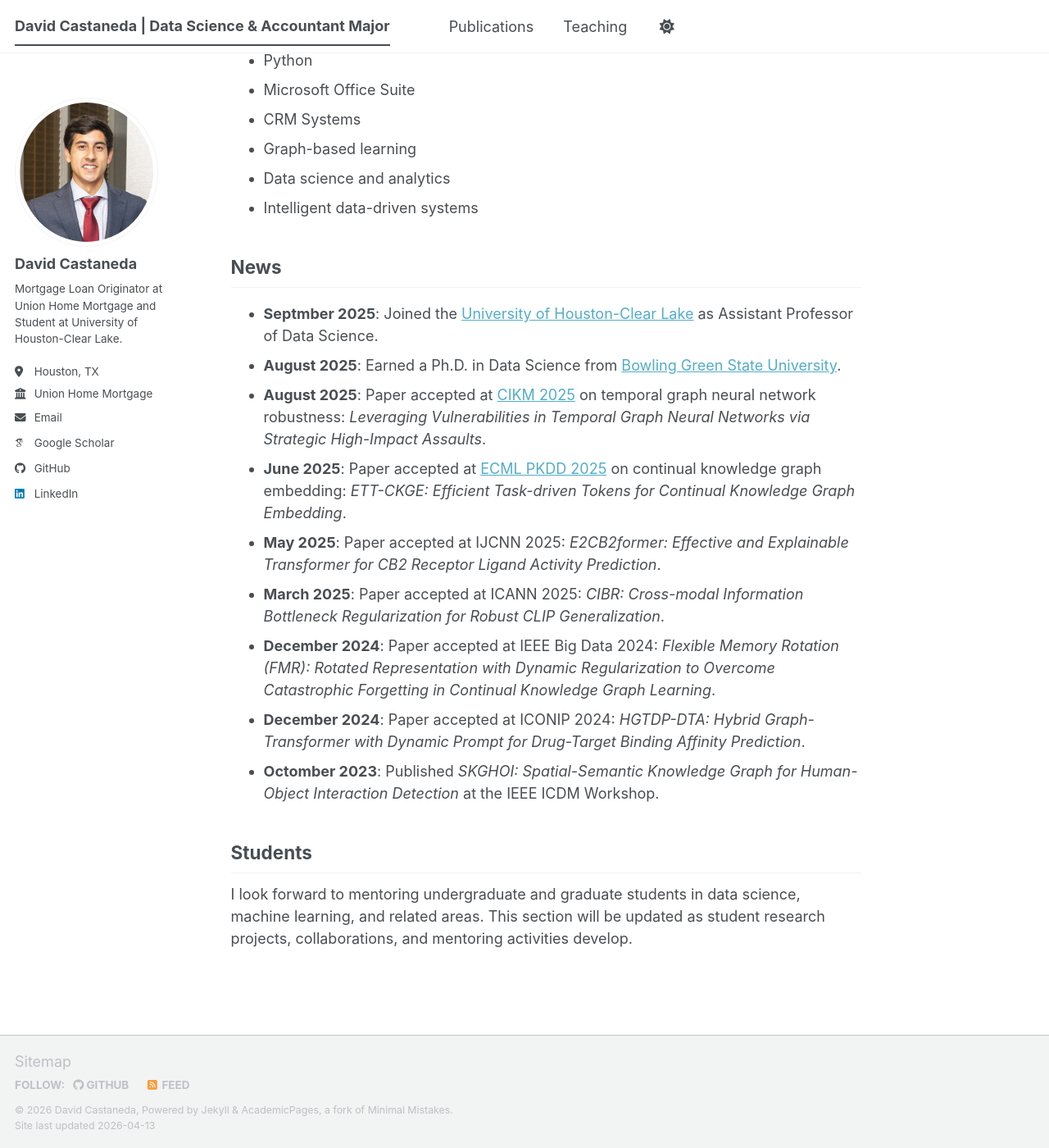
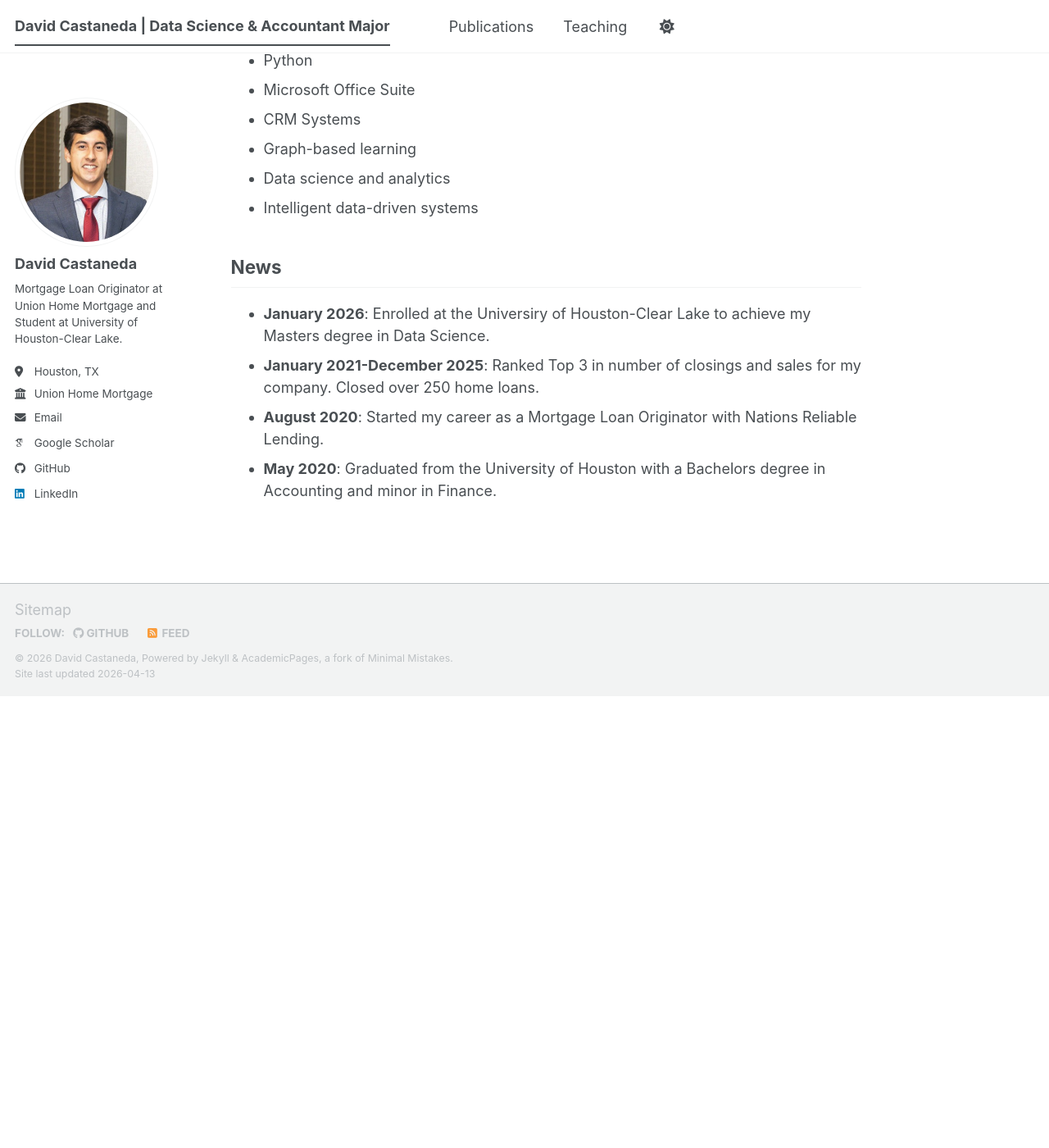
Before and after one commit to daveycasta13/daveycasta13.github.io, a Jekyll site: the page built from _pages/about.md, in a window 1280 px wide and 1400 px high, scrolled down 706 px. Shown: the whole window at 82% size. Built offline with Jekyll 4.4.1, drawn with Linux system fonts in a browser that asks for light colours; some web fonts are replaced; a script bundle is joined from its source files by our own code; library files that are not in the unit come from our copies; after the commit the page ends 1555 px from its top, so only the background shows below that.

Commit message:
Update about.md

```diff
--- a/_pages/about.md
+++ b/_pages/about.md
@@ -29,16 +29,7 @@ MBA Candidate in Data Science & Business Analytics with a strong foundation in a
 
 ## News
 
-- **Septmber 2025**: Joined the [University of Houston-Clear Lake](https://www.uhcl.edu/) as Assistant Professor of Data Science.
-- **August 2025**: Earned a Ph.D. in Data Science from [Bowling Green State University](https://www.bgsu.edu/).
-- **August 2025**: Paper accepted at [CIKM 2025](https://www.cikm2025.org/) on temporal graph neural network robustness: *Leveraging Vulnerabilities in Temporal Graph Neural Networks via Strategic High-Impact Assaults*.
-- **June 2025**: Paper accepted at [ECML PKDD 2025](https://ecmlpkdd.org/2025/) on continual knowledge graph embedding: *ETT-CKGE: Efficient Task-driven Tokens for Continual Knowledge Graph Embedding*.
-- **May 2025**: Paper accepted at IJCNN 2025: *E2CB2former: Effective and Explainable Transformer for CB2 Receptor Ligand Activity Prediction*.
-- **March 2025**: Paper accepted at ICANN 2025: *CIBR: Cross-modal Information Bottleneck Regularization for Robust CLIP Generalization*.
-- **December 2024**: Paper accepted at IEEE Big Data 2024: *Flexible Memory Rotation (FMR): Rotated Representation with Dynamic Regularization to Overcome Catastrophic Forgetting in Continual Knowledge Graph Learning*.
-- **December 2024**: Paper accepted at ICONIP 2024: *HGTDP-DTA: Hybrid Graph-Transformer with Dynamic Prompt for Drug-Target Binding Affinity Prediction*.
-- **Octomber 2023**: Published *SKGHOI: Spatial-Semantic Knowledge Graph for Human-Object Interaction Detection* at the IEEE ICDM Workshop.
-
-## Students
-
-I look forward to mentoring undergraduate and graduate students in data science, machine learning, and related areas. This section will be updated as student research projects, collaborations, and mentoring activities develop.
+- **January 2026**: Enrolled at the Universiry of Houston-Clear Lake to achieve my Masters degree in Data Science.
+- **January 2021-December 2025**: Ranked Top 3 in number of closings and sales for my company. Closed over 250 home loans.
+- **August 2020**: Started my career as a Mortgage Loan Originator with Nations Reliable Lending.
+- **May 2020**: Graduated from the University of Houston with a Bachelors degree in Accounting and minor in Finance.
```
